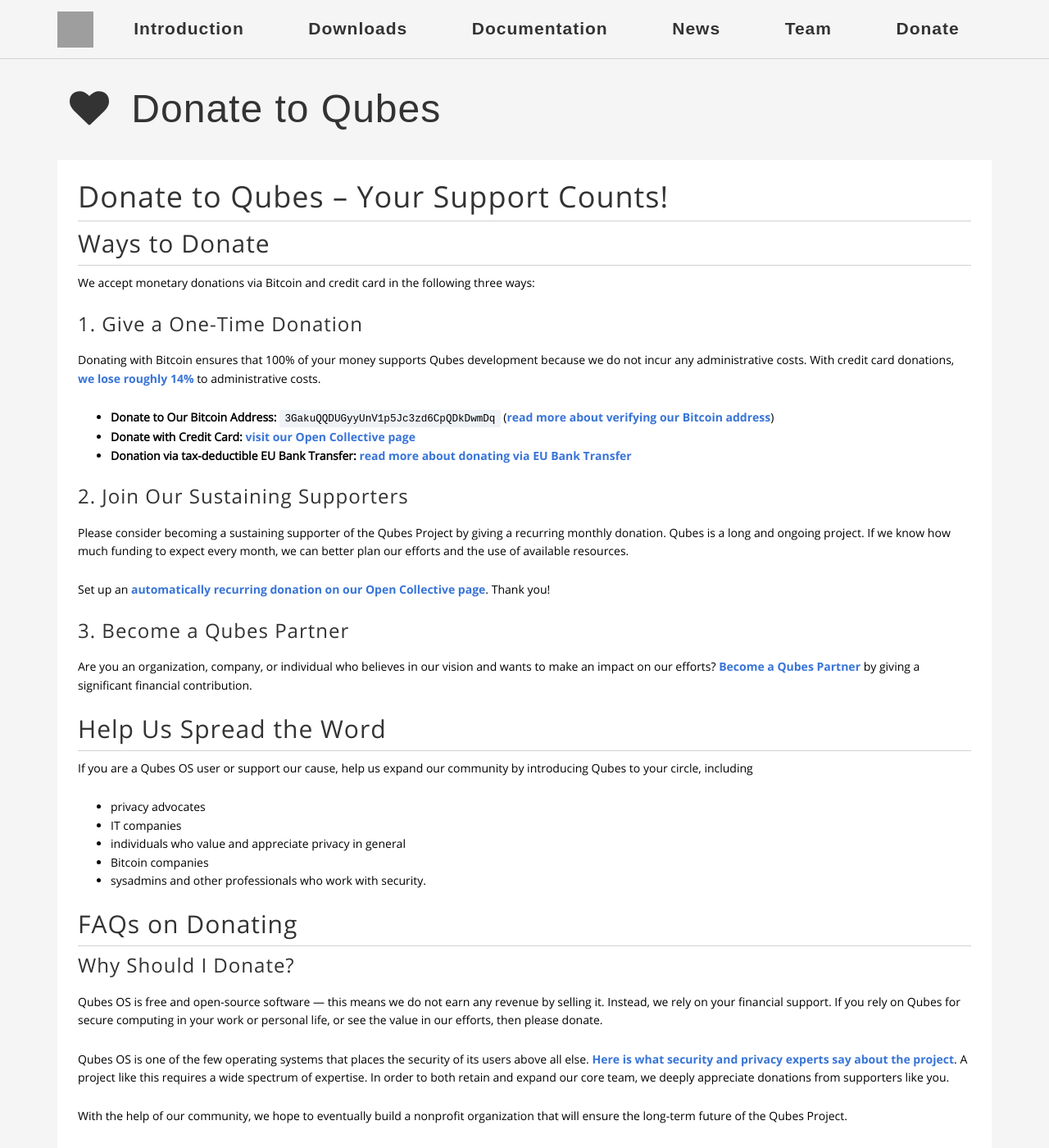
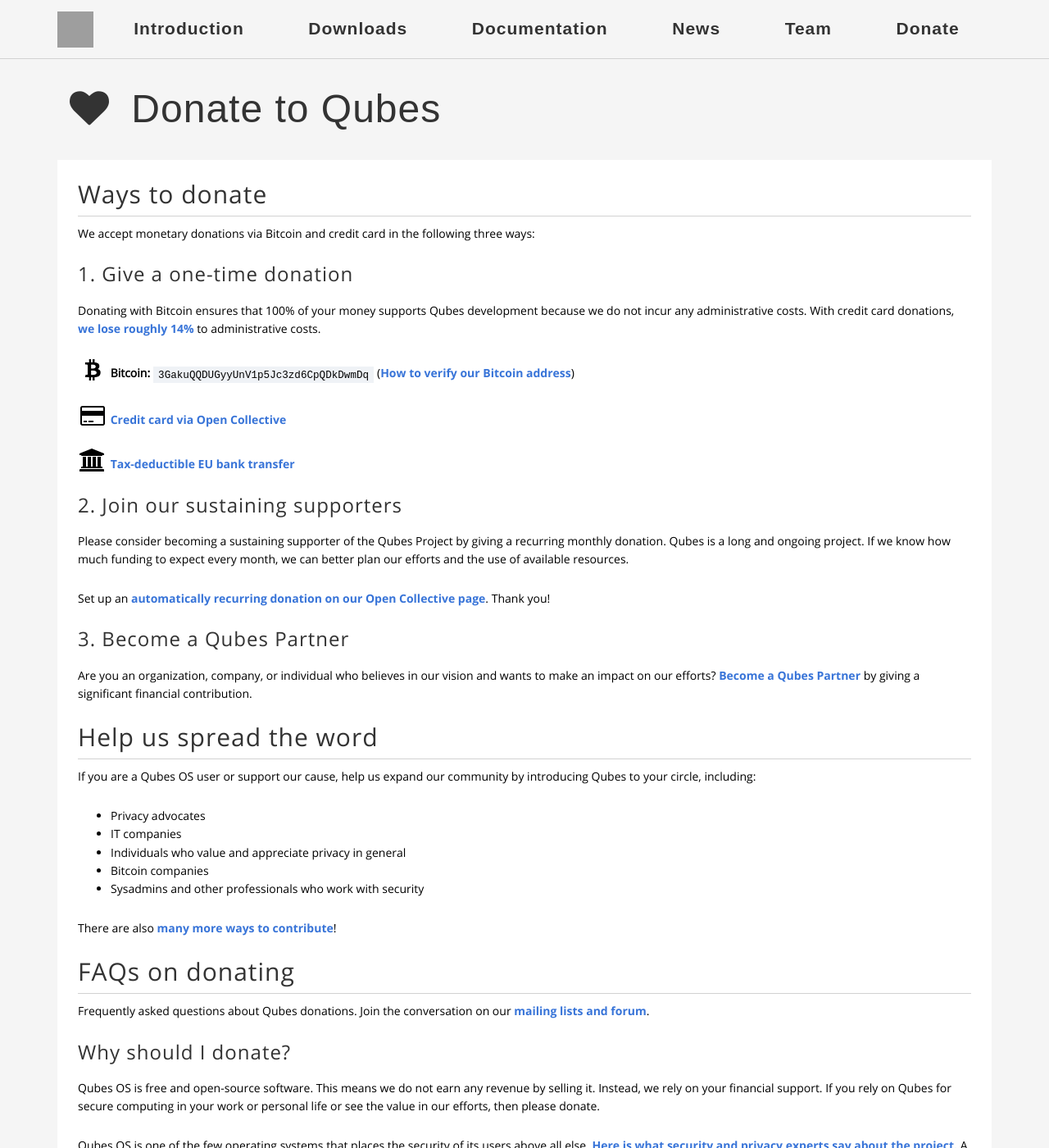
Before and after one commit to QubesOS/qubesos.github.io, a Jekyll site: the page built from pages/donate.md, in a window 1280 px wide and 1400 px high. Shown: the whole window at 82% size. Built offline with Jekyll 4.4.1, drawn with Linux system fonts in a browser that asks for light colours; some web fonts are replaced; some of the changed text lies outside the part shown; grey boxes are pictures that could not be loaded.

Commit message:
Improve donation page
 - Improve formatting
 - Add donation method icons
 - Make style and structure consistent with the rest of the website
 - Add links to relevant pages
 - Add "Thank you" section with Open Collective widget

````diff
--- a/pages/donate.md
+++ b/pages/donate.md
@@ -8,20 +8,23 @@ redirect_from:
 - /wiki/Donations/
 ---
 
-# Donate to Qubes – Your Support Counts!
+## Ways to donate
 
-## Ways to Donate
 We accept monetary donations via Bitcoin and credit card in the following three ways:
 
-### 1. Give a One-Time Donation
+### 1. Give a one-time donation
+
 Donating with Bitcoin ensures that 100% of your money supports Qubes development because we do not incur any administrative costs.
 With credit card donations, [we lose roughly 14%][open-collective-faq] to administrative costs.
 
-+ **Donate to Our Bitcoin Address:** `3GakuQQDUGyyUnV1p5Jc3zd6CpQDkDwmDq` ([read more about verifying our Bitcoin address](#how-do-i-verify-your-bitcoin-address))
-+ **Donate with Credit Card:** [visit our Open Collective page][Open Collective]
-+ **Donation via tax-deductible EU Bank Transfer:** [read more about donating via EU Bank Transfer](#how-can-i-donate-via-eu-bank-transfer)
+**<i class="fa fa-2x fa-fw black-icon fa-bitcoin"></i> Bitcoin:** `3GakuQQDUGyyUnV1p5Jc3zd6CpQDkDwmDq` ([How to verify our Bitcoin address](#how-do-i-verify-your-bitcoin-address))
 
-### 2. Join Our Sustaining Supporters
+**[<i class="fa fa-2x fa-fw black-icon fa-credit-card"></i> Credit card via Open Collective][Open Collective]**
+
+**[<i class="fa fa-2x fa-fw black-icon fa-bank"></i> Tax-deductible EU bank transfer](#how-can-i-donate-via-eu-bank-transfer)**
+
+### 2. Join our sustaining supporters
+
 Please consider becoming a sustaining supporter of the Qubes Project by giving a recurring monthly donation.
 Qubes is a long and ongoing project.
 If we know how much funding to expect every month, we can better plan our efforts and the use of available resources.
@@ -30,45 +33,65 @@ Set up an [automatically recurring donation on our Open Collective page][Open Co
 Thank you!
 
 ### 3. Become a Qubes Partner
+
 Are you an organization, company, or individual who believes in our vision and wants to make an impact on our efforts? [Become a Qubes Partner][Qubes Partners page] by giving a significant financial contribution.
 
-## Help Us Spread the Word
-If you are a Qubes OS user or support our cause, help us expand our community by introducing Qubes to your circle, including
-+ privacy advocates
-+ IT companies
-+ individuals who value and appreciate privacy in general
-+ Bitcoin companies
-+ sysadmins and other professionals who work with security.
 
-## FAQs on Donating
+## Help us spread the word
 
-### Why Should I Donate?
-Qubes OS is free and open-source software --- this means we do not earn any revenue by selling it.
-Instead, we rely on your financial support. If you rely on Qubes for secure computing in your work or personal life, or see the value in our efforts, then please donate.
+If you are a Qubes OS user or support our cause, help us expand our community by introducing Qubes to your circle, including:
 
-Qubes OS is one of the few operating systems that places the security of its users above all else. [Here is what security and privacy experts say about the project][experts]. A project like this requires a wide spectrum of expertise. In order to both retain and expand our core team, we deeply appreciate donations from supporters like you.
+ - Privacy advocates
+ - IT companies
+ - Individuals who value and appreciate privacy in general
+ - Bitcoin companies
+ - Sysadmins and other professionals who work with security
+
+There are also [many more ways to contribute][contributing]!
+
+
+## FAQs on donating
+
+Frequently asked questions about Qubes donations.
+Join the conversation on our [mailing lists and forum][support].
+
+### Why should I donate?
+
+Qubes OS is free and open-source software.
+This means we do not earn any revenue by selling it.
+Instead, we rely on your financial support.
+If you rely on Qubes for secure computing in your work or personal life or see the value in our efforts, then please donate.
+
+Qubes OS is one of the few operating systems that places the security of its users above all else.
+[Here is what security and privacy experts say about the project.][experts]
+A project like this requires a wide spectrum of expertise.
+In order to both retain and expand our core team, we deeply appreciate donations from supporters like you.
 
 With the help of our community, we hope to eventually build a nonprofit organization that will ensure the long-term future of the Qubes Project.
 
-### How is My Donation Used?
+### How is my donation used?
+
 Your donation pays directly for individual developers who have been hired to work on the open source edition of Qubes.
 
-### Do Donors Get Personalized Support or Special Feature Requests?
+### Do donors get personalized support or special feature requests?
+
 We regret that we cannot provide personalized support to donors or implement specific features based on donations.
 In both cases, the reason is that our resources are limited.
 If we were to allocate these limited resources to providing support to individual donors and implemented their requested features, we wouldn't have enough resources left over to make timely progress on our core projects, and the long-term sustainability of Qubes would suffer.
 
-### Is My Donation Tax Deductible?
-Donations via credit card or Bitcoin to the Qubes project are not tax deductible. Donations via [EU Bank Transfer](#how-can-i-donate-via-eu-bank-transfer) should be tax deductible.
+### Is my donation tax deductible?
 
-### How Can I Donate via EU Bank Transfer?
-For donations over 500EUR, we have partnered with the [Center for the
-Cultivation of Technology] (CCT) to handle EU bank transfers. CCT is a
-charitable non-profit host organization in Germany for international
-Free Software projects. They charge a 10% fee for this service.
+Donations via credit card or Bitcoin to the Qubes project are not tax deductible.
+Donations via [EU Bank Transfer](#how-can-i-donate-via-eu-bank-transfer) should be tax deductible.
 
-Please send your donation to the following German bank account, ensuring
-you write the correct **purpose of transfer**:
+### How can I donate via EU bank transfer?
+
+For donations over 500EUR, we have partnered with the [Center for the Cultivation of Technology] (CCT) to handle EU bank transfers.
+CCT is a charitable non-profit host organization in Germany for international Free Software projects.
+They charge a 10% fee for this service.
+
+Please send your donation to the following German bank account, ensuring you write the correct **purpose of transfer**:
+
 ```
 Account holder: Center for the Cultivation of Technology gGmbH
 IBAN: DE65 4306 0967 4111 9411 01
@@ -77,24 +100,24 @@ Purpose of transfer: QUBES-F6PLUR4N
 Bank: GLS Gemeinschaftsbank eG
 Bank address: Christstrasse 9, 44789, Bochum, Germany
 ```
-Donations should be tax-deductible to the full extent permitted by law
-across all member countries of the European Union (EU). With almost 30
-EU member states, no guarantees can be given for all tax
-authorities. However CCT has had no known issues with the recognition of
-tax-deductible donation status at the time of writing.
 
-CCT is happy to provide individual donation receipts and work with you
-on their recognition. For that, please send your full name and postal
-address and the date of your transaction to `donate@techcultivation.org`.
+Donations should be tax-deductible to the full extent permitted by law across all member countries of the European Union (EU).
+With almost 30 EU member states, no guarantees can be given for all tax authorities.
+However CCT, has had no known issues with the recognition of tax-deductible donation status at the time of writing.
 
-### Can I Donate Something Other Than Money?
+CCT is happy to provide individual donation receipts and work with you on their recognition.
+For that, please send your full name and postal address and the date of your transaction to `donate@techcultivation.org`.
+
+### Can I donate something other than money?
+
 We prefer monetary contributions which allow us greater flexibility.
 However, if you or your organization has relevant knowledge, experience, leads, or resources and would like to help us secure the future of Qubes OS, don’t hesitate to [contact us][contact].
 
-### How Do I Verify Your Bitcoin Address?
+### How do I verify your Bitcoin address?
+
 The donation address can be verified via the [Qubes Security Pack][Qubes Security Pack], specifically in the [fund directory][fund].
 We provide [detailed instructions for verifying the digital signatures][verify].
-You can also view the address on [blockexplorer.com][blockexplorer.com] and [blockchain.info][blockchain.info].
+You can also view the address on [blockexplorer.com] and [blockchain.info].
 
 The Qubes Project maintains a [decentralized Bitcoin fund using a multi-signature wallet][announcement].
 This means that no single person is capable of spending these funds.
@@ -104,10 +127,18 @@ This means that no single person is capable of spending these funds.
 Yes! Please see the [Merchandise] page.
 
 ### What is Qubes?
+
 Qubes OS is a free and open source operating system that focuses on security and privacy.
 Its architecture is built to enable you to define and visualize different security environments on your computer and control how they interact, helping you to get your work done safely.
+Visit our [introduction page to Qubes][intro page] or watch a [video overview of the system][video page] to learn more.
 
-Visit our [introduction page to Qubes][intro page] or watch a [video overview of the system][video page] to learn more.
+
+## Thank you!
+
+<script src="https://opencollective.com/qubes-os/banner.js"></script>
+
+<noscript><object type="image/svg+xml" data="https://opencollective.com/qubes-os/tiers/supporters.svg?avatarHeight=60&width=600"></object></noscript>
+
 
 [open-collective-faq]: https://opencollective.com/faq
 [Open Collective]: https://opencollective.com/qubes-os
````
Also changed, not shown: other parts of pages/donate.md (+2 -0 lines).
